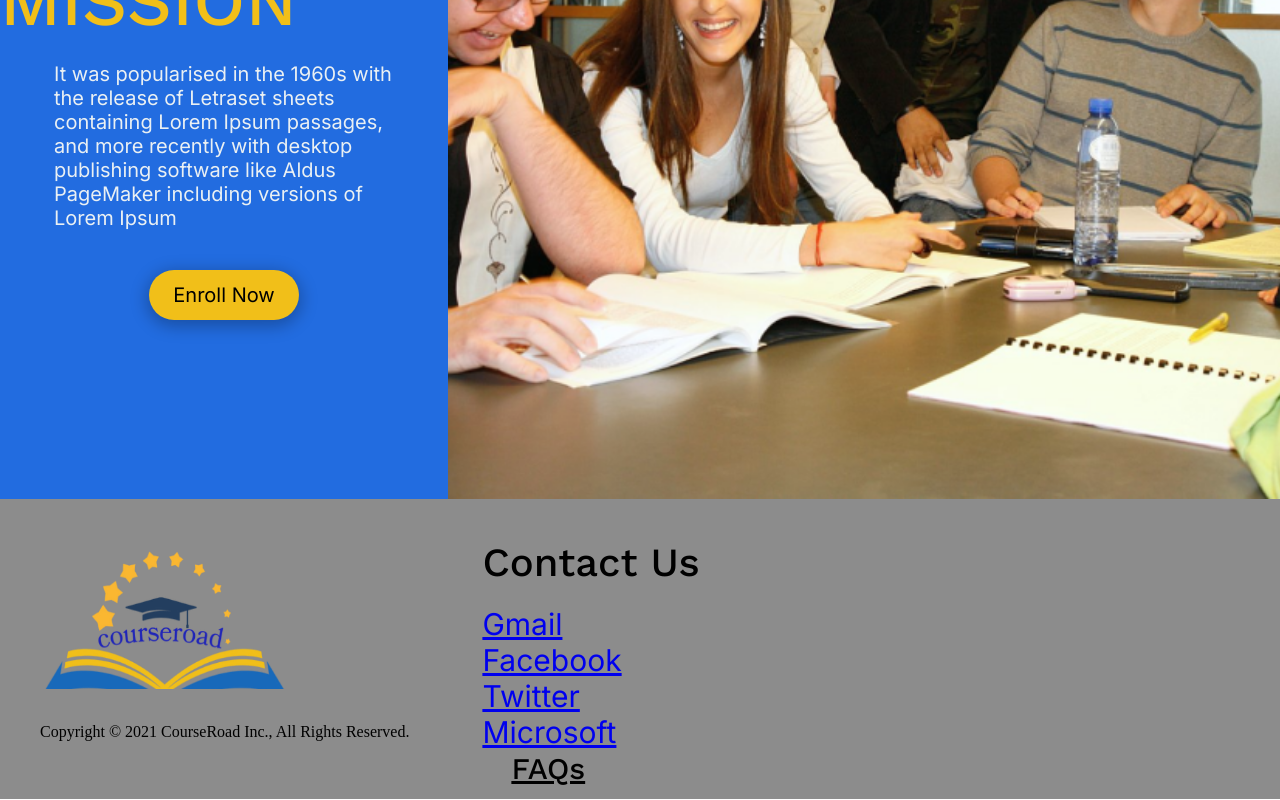
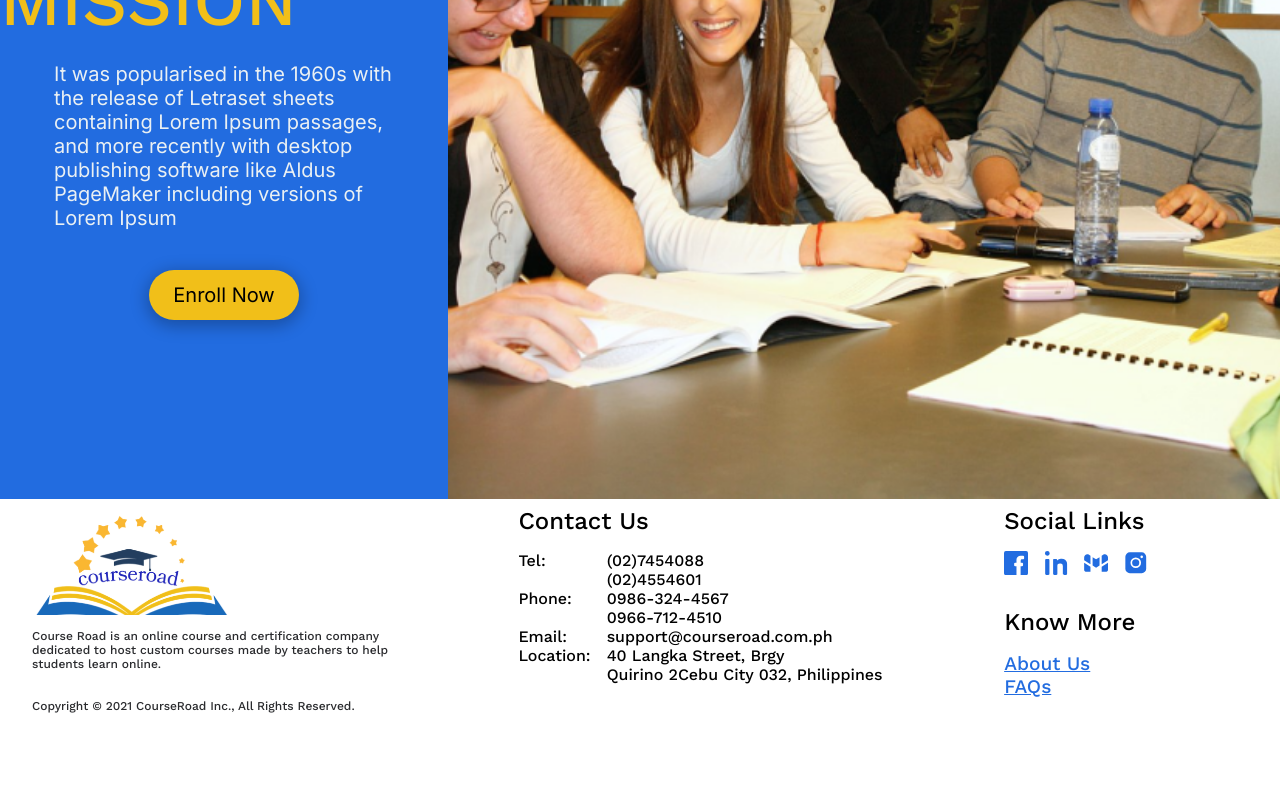
Before and after one commit to PauNJSam/CourseRoad, a React (Create React App) app in the folder courseroad/: page / in a window 1280 px wide. Shown: the part 1925-2725 px from the top of the page. After the commit the page ends 2646 px from the top, so only its background shows below. Built offline with nearby package versions, Linux system fonts and the light colour scheme.

Commit message:
updated landing page footer

```diff
--- a/courseroad/src/components/LandingPage.js
+++ b/courseroad/src/components/LandingPage.js
@@ -4,6 +4,11 @@ import '../styles/LandingPage.css';
 import backgroundimage3 from '../images/backgroundcontainer3.png';
 import logo from '../images/courseroad_logo.png';
 import landingpageicon from '../images/landingpageicon.png';
+import FacebookIcon from "../icons/FacebookIcon";
+import InstagramIcon from "../icons/InstagramIcon";
+import GmailIcon from "../icons/GmailIcon";
+import LinkedInIcon from "../icons/LinkedInIcon";
+import courseroad_logo from "../images/courseroad_logo.png";
 
 import { Link } from 'react-router-dom';
 
@@ -19,7 +24,7 @@ const LandingPage = () => {
         navigate('/faqs');
     }
     return (
-        <React.Fragment>
+        <div className='landing-page'>
             <div className="desktop">
                     <img className="pngtreecartoon-man" alt="Pngtreecartoon man" src={landingpageicon} />
                     <div className="text-wrapper">BEST ONLINE COURSES</div>
@@ -50,29 +55,60 @@ const LandingPage = () => {
             </div>
             {/*------------- Footer ------------- */}
 
-            <div className="footer">
-                <div className="container4">
-                    <img className="image4" alt="logo" src={logo}/>
-                    <div className="text-wrapper4">
-                        Copyright © 2021 CourseRoad Inc., All Rights Reserved.<br/>
+            <article className='dashboard-nav__footer'>
+                <div className='footer__logo-info'>
+                    <img src={courseroad_logo} alt="courseroad logo" width={200} />
+                    <br></br>
+                    <p>Course Road is an online course and certification company dedicated to host custom courses made by teachers to help students learn online.</p>
+                    <br></br>
+                    <br></br>
+                    <p>Copyright © 2021 CourseRoad Inc., All Rights Reserved.</p>
+                </div>
+
+                <div className='footer__contact-info'>
+                    <p className='footer__title'>Contact Us</p>
+                    <div className='footer__contact-details'>
+                        <div className='contact-info__bold-labels'>
+                            <p>Tel:</p>
+                            <br></br>
+                            <p>Phone:</p>
+                            <br></br>
+                            <p>Email:</p>
+                            <p>Location:</p>
+                        </div>
+                        <div className='contact-info__info-values'>
+                            <p>(02)7454088</p>
+                            <p>(02)4554601</p>
+                            <p>0986-324-4567</p>
+                            <p>0966-712-4510</p>
+                            <p>support@courseroad.com.ph</p>
+                            <p>40 Langka Street, Brgy</p>
+                            <p>Quirino 2Cebu City 032, Philippines</p>
+                        </div>
                     </div>
                 </div>
-                <div className="container5">
-                    <div className="text-wrapper5">Contact Us</div>
-                    <div className="a">
-                        <a href="https://accounts.google.com/v3/signin/identifier?continue=https%3A%2F%2Fmail.google.com%2Fmail%2Fu%2F0%2F&emr=1&followup=https%3A%2F%2Fmail.google.com%2Fmail%2Fu%2F0%2F&ifkv=AYZoVhdFIPG-0Yjy2Ct9D7sFFAzQyC-P5PjFpoDAo1x-XvAKVZVGUs9-1HmnQ7mU8rIUkmk8tSkMuw&osid=1&passive=1209600&service=mail&flowName=GlifWebSignIn&flowEntry=ServiceLogin&dsh=S-1626854257%3A1696007372330932&theme=glif">Gmail<br/></a>
-                        <a href="https://www.facebook.com/">Facebook<br/></a>
-                        <a href="https://twitter.com/">Twitter<br/></a>
-                        <a href="https://account.microsoft.com/account/Account">Microsoft<br/></a>
-                        <u><a className='faqs' onClick={faqs}>FAQs</a></u>
+
+                <div className='footer__links'>
+                    <div className='footer__social-links'>
+                        <p className='footer__title'>Social Links</p>
+                        <div className='footer__social-media-icons'>
+                            <FacebookIcon href="https://www.facebook.com/" ></FacebookIcon>
+                            <LinkedInIcon href="https://www.linkedin.com/"></LinkedInIcon>
+                            <GmailIcon href="https://mail.google.com/"></GmailIcon>
+                            <InstagramIcon href="https://www.instagram.com/"></InstagramIcon>
+                        </div>
+                    </div>
+                    <div className='footer__know-more'>
+                        <p className='footer__title'>Know More</p>
+                        <div className='footer__quick-links'>
+                            <p onClick={()=>navigate("/aboutus")}><u>About Us</u></p>
+                            <p onClick={()=>navigate("/faqs")}><u>FAQs</u></p>
+                        </div>
                     </div>
                 </div>
-                <div className="container6">
+            </article>
 
-                </div>
-            </div>
-
-        </React.Fragment>
+        </div>
     );
 };
 export default LandingPage;
--- a/courseroad/src/styles/LandingPage.css
+++ b/courseroad/src/styles/LandingPage.css
@@ -1,4 +1,4 @@
-.desktop {
+.landing-page .desktop {
   background-color: transparent;
   display: flex;
   flex-direction: row;
@@ -7,7 +7,7 @@
   width: 100vh;
 }
 
-.desktop .pngtreecartoon-man {
+.landing-page .desktop .pngtreecartoon-man {
   height: 702px;
   left: 127px;
   object-fit: cover;
@@ -16,7 +16,7 @@
   width: 593px;
 }
 
-.desktop .text-wrapper {
+.landing-page .desktop .text-wrapper {
   color: var(--_accent-yellow);
   font-family: var(--_worksans);
   font-size: 50px;
@@ -30,7 +30,7 @@
   width: 596px;
 }
 
-.desktop .everyone-agrees-with {
+.landing-page .desktop .everyone-agrees-with {
   color: var(--primary-blue);
   font-family: var(--_inter);
   font-size: 15px;
@@ -44,7 +44,7 @@
   width: 518px;
 }
 
-.desktop .rectangle {
+.landing-page .desktop .rectangle {
   background-color:#226CE0;
   border-radius: 44px;
   color:var(--_accent-yellow);
@@ -58,7 +58,7 @@
   font-size:30px;
 }
 
-.desktop .copy-of-software {
+.landing-page .desktop .copy-of-software {
   background-color: transparent;
   height: 262px;
   left: 908px;
@@ -68,7 +68,7 @@
   width: 353px;
 }
 
-.container2{
+.landing-page .container2{
   background:var(--_accent-yellow);
   width:100%;
   height:600px;
@@ -76,13 +76,13 @@
   flex-direction: column;
   align-items: center;
 }
-.container2 .textwrapper{
+.landing-page .container2 .textwrapper{
   font-family: var(--_inter);
   font-size:60px;
   margin-top:150px;
   margin-bottom:50px;
 }
-.container2 .button{
+.landing-page .container2 .button{
   font-family: var(--_inter);
   font-size:20px;
   box-shadow: 0px 3.94px 15.74px 2.95px #00000040;
@@ -92,18 +92,18 @@
   background:#F1BF19;
   margin-top:70px;
 }
-.container3{
+.landing-page .container3{
   background:blue;
   width:100%;
   height: 100vh;
 }
-.container3 .textwrapper{
+.landing-page .container3 .textwrapper{
   text-align: center;
   font-family: var(--_inter);
   font-size:20px;
 }
 
-.frame {
+.landing-page .frame {
   background-color: #ffffff;
   display: flex;
   flex-direction: row;
@@ -111,7 +111,7 @@
   align-items: center;
   width: 100%;
 }
-.frame .frame-wrapper {
+.landing-page .frame .frame-wrapper {
   background: var(--_prim-blue);
   width: 45%;
   height:100vh;
@@ -120,31 +120,31 @@
   justify-content:center;
   align-items: center;
 }
-.frame .image {
+.landing-page .frame .image {
   height: 100vh;
   object-fit: cover;
   width: 65%;
 }
-.frame .frame1{
+.landing-page .frame .frame1{
   height: 391px;
   position: relative;
   width: 429px;
 }
-.frame .text-wrapper {
+.landing-page .frame .text-wrapper {
   color: var(--_accent-yellow);
   font-family: var(--_worksans);
   font-size:70px;
   margin-bottom:20px;
 }
 
-.frame .div {
+.landing-page .frame .div {
   color: var(--_light);
   font-family: var(--_inter);
   font-size: 20px;
   width: 340px;
 }
 
-.frame .button1 {
+.landing-page .frame .button1 {
   display:flex;
   align-items: center;
   justify-content: center;
@@ -158,7 +158,7 @@
   margin-top:40px;
 }
 
-.footer{
+/* .footer{
   background:var(--_mid-grey);
   width:100%;
   height:300px;
@@ -198,9 +198,74 @@
 }
 .faqs{
   cursor: pointer;
-}
+} */
 /* .footer>div{
   display:flex;
   flex-direction: column;
   flex-grow:1;
 } */
+
+.landing-page .dashboard-nav__footer{
+  font-family: var(--_worksans);
+  display: flex;
+  flex-direction: rows;
+  gap: 10%;
+  width: 100%;
+  position: relative;
+  bottom: 0;
+  background: var(--_pure-white);
+  box-shadow: 6px 0px 4px -4px rgba(0, 0, 0, 0.30);
+  padding: 0.5rem 2rem;
+}
+.landing-page .footer__logo-info{
+  display: flex;
+  flex-direction: column;
+  color: var(--_dark);
+  font-size: 0.75rem;
+  width: 30%;
+}
+
+.landing-page .footer__contact-info{
+  display: flex;
+  flex-direction: column;
+}
+.landing-page .footer__title{
+  font-size: 1.5rem;
+  margin-bottom: 1rem;
+}
+.landing-page .footer__contact-details{
+  display: flex;
+  flex-direction: row;
+  gap: 1rem;
+}
+.landing-page .contact-info__bold-labels{
+  display: flex;
+  flex-direction: column;
+}
+
+.landing-page .contact-info__info-values{
+  display: flex;
+  flex-direction: column;
+}
+.landing-page .footer__links{
+  display: flex;
+  flex-direction: column;
+  gap: 2rem;
+}
+/* .footer__social-links{
+
+} */
+.landing-page .footer__social-media-icons{
+  display: flex;
+  flex-direction: row;
+  gap: 1rem;
+}
+/* .footer__know-more{
+  margin-bottom: 1rem;
+} */
+.landing-page .footer__quick-links{
+  display: flex;
+  flex-direction: column;
+  color: var(--_prim-blue);
+  font-size: 1.2rem;
+}
```
